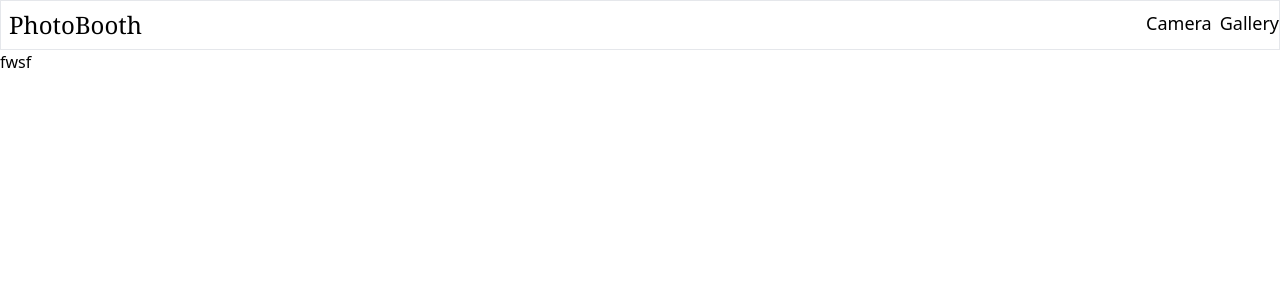
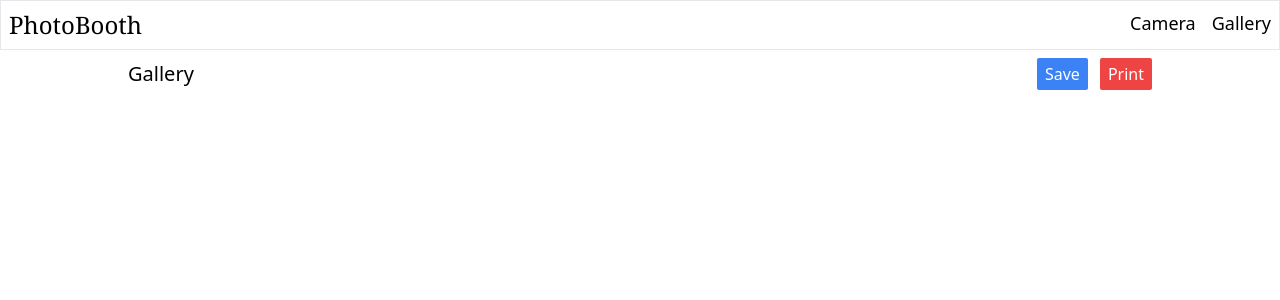
Before and after one commit to i-m-anshu-patel/photobooth_frontend, a React (Create React App) app: page /gallery in a window 1280 px wide. Shown: the top 300 px of the page. Built offline with nearby package versions, Linux system fonts and the light colour scheme.

Commit message:
Gallery Done

```diff
--- a/src/App.js
+++ b/src/App.js
@@ -7,14 +7,15 @@ import Gallery from './components/Gallery';
 import { useState } from 'react';
 
 function App() {
+  const [ galleryImages, setGalleryImages] = useState([]);
   return (
     <>
       <BrowserRouter>
         <Header />
         <Routes>
           <Route exact path='/' element={<Login />} />
-          <Route exact path='/gallery' element={<Gallery />} />
-          <Route exact path='/camera' element={<CameraVIew />} />
+          <Route exact path='/gallery' element={<Gallery galleryImages={galleryImages}/>} />
+          <Route exact path='/camera' element={<CameraVIew setGalleryImages={setGalleryImages}/>} />
         </Routes>
       </BrowserRouter>
     </>
--- a/src/components/CameraVIew.js
+++ b/src/components/CameraVIew.js
@@ -1,9 +1,9 @@
-import React , { useRef, useState, useEffect } from 'react'
+import React, { useRef, useState, useEffect } from 'react'
 import Webcam from 'react-webcam';
 import jsPDF from 'jspdf';
 import html2canvas from 'html2canvas';
 
-const CameraVIew = () => {
+const CameraVIew = ({ setGalleryImages }) => {
   const webcamRef = useRef(null);
   const [countdown, setCountdown] = useState(3); // Countdown state starting from 5
   const [capturing, setCapturing] = useState(false); // Capturing status
@@ -43,6 +43,7 @@ const CameraVIew = () => {
 
     if (pictureCount === 4) {
       // Stop the process after 4 pictures
+      setGalleryImages(images);
       setCapturing(false);
     }
 
--- a/src/components/Gallery.js
+++ b/src/components/Gallery.js
@@ -1,16 +1,22 @@
 import React from 'react'
 
-const Gallery = () => {
+const Gallery = ({ galleryImages }) => {
   return (
-    <div>
-      <h1>fwsf</h1>
-      {/* <div className="grid grid-cols-2 gap-4 mt-4 w-full max-w-screen-lg">
+    <div className="flex flex-col items-center mt-2 w-full">
+      <div className="flex justify-between items-center w-full max-w-screen-lg">
+        <p className="text-xl">Gallery</p>
+        <div className="flex space-x-3">
+          <button className="btn bg-blue-500 px-2 py-1 text-white rounded-sm">Save</button>
+          <button className="btn bg-red-500 px-2 py-1 text-white rounded-sm">Print</button>
+        </div>
+      </div>
+      <div className="grid grid-cols-4 gap-3 mt-4 w-full max-w-screen-lg">
         {galleryImages.map((image, index) => (
           <div key={index} className="w-full h-auto rounded-lg">
             <img src={image} alt={`Captured ${index + 1}`} className="w-full h-auto rounded-lg" />
           </div>
         ))}
-      </div> */}
+      </div>
     </div>
   )
 }
--- a/src/components/Header.js
+++ b/src/components/Header.js
@@ -4,10 +4,10 @@ import { Link } from 'react-router-dom'
 const Header = () => {
   return (
     <div className='border flex py-2'>
-      <p className='text-2xl font-serif ps-2'>PhotoBooth</p>
+      <Link to='/'><p className='text-2xl font-serif ps-2'>PhotoBooth</p></Link>
       <div className='flex ms-auto'>
-        <Link to='/camera'><p className='text-lg ps-2'>Camera</p></Link>
-        <Link to='/gallery'><p className='text-lg ps-2'>Gallery</p></Link>
+        <Link to='/camera'><p className='text-lg mx-2'>Camera</p></Link>
+        <Link to='/gallery'><p className='text-lg mx-2'>Gallery</p></Link>
       </div>
     </div>
   )
```
